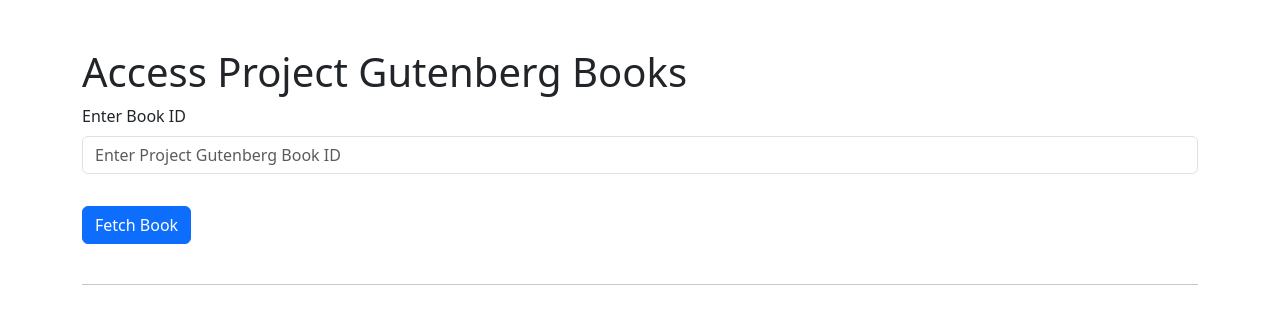
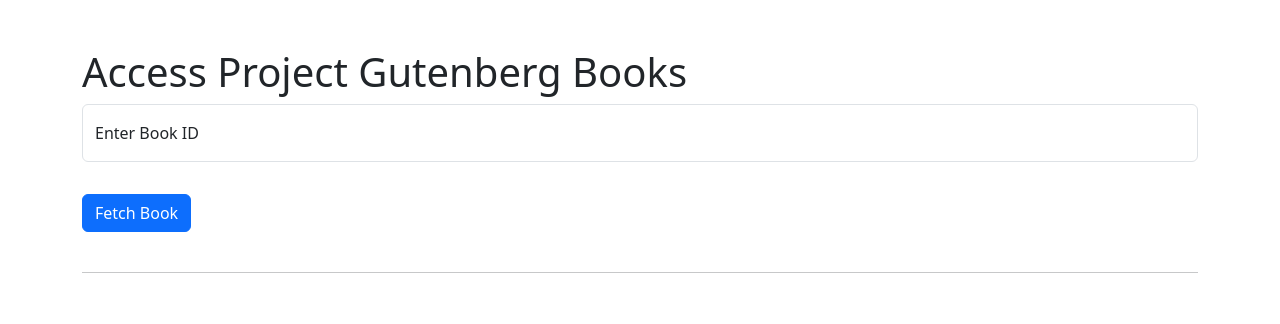
Before and after one commit to allynalford/project-gutenberg-haven, a React (Create React App) app: page / in a window 1280 px wide. Shown: the top 324 px of the page. Built offline with nearby package versions, Linux system fonts and the light colour scheme.

Commit message:
Update HomePage.tsx
Clean up UI form controls

```diff
--- a/src/components/HomePage.tsx
+++ b/src/components/HomePage.tsx
@@ -1,6 +1,6 @@
 import React, { useState, useEffect } from 'react';
 import axios from 'axios';
-import { Container, Form, Button, Alert } from 'react-bootstrap';
+import { Container, Form, Button, Alert, FloatingLabel } from 'react-bootstrap';
 import Accordion from 'react-bootstrap/Accordion';
 import Card from 'react-bootstrap/Card';
 import ListGroup from 'react-bootstrap/ListGroup';
@@ -102,10 +102,11 @@
       setButtonTxt("Fetch Book");
     } catch (err: any) {
       console.error(err.message);
-      setAnalyze(true);
+      setAnalyze(false);
       setError('Failed to fetch book data. Please check the ID and try again.');
       setDisableLookup(false);
       setButtonTxt("Fetch Book");
+      setBook(null);
     }
   };
 
@@ -139,13 +140,22 @@
       <h1>Access Project Gutenberg Books</h1>
       <Form>
         <Form.Group className="mb-3" controlId="formBasicEmail">
-          <Form.Label>Enter Book ID</Form.Label>
+        <FloatingLabel
+        controlId="floatingInput"
+        label="Enter Book ID"
+        className="mb-3"
+      >
           <Form.Control
-            type="text"
+            type="number"
+            required
             placeholder="Enter Project Gutenberg Book ID"
             value={bookId}
             onChange={(e) => setBookId(e.target.value)}
           />
+           </FloatingLabel>
+          <Form.Control.Feedback type="invalid">
+            Please Enter Project Gutenberg Book ID.
+          </Form.Control.Feedback>
         </Form.Group>
         <Button variant="primary" className="mt-3" onClick={fetchBook} disabled={disableLookup}>
           {disableLookup && (<Spinner
```
